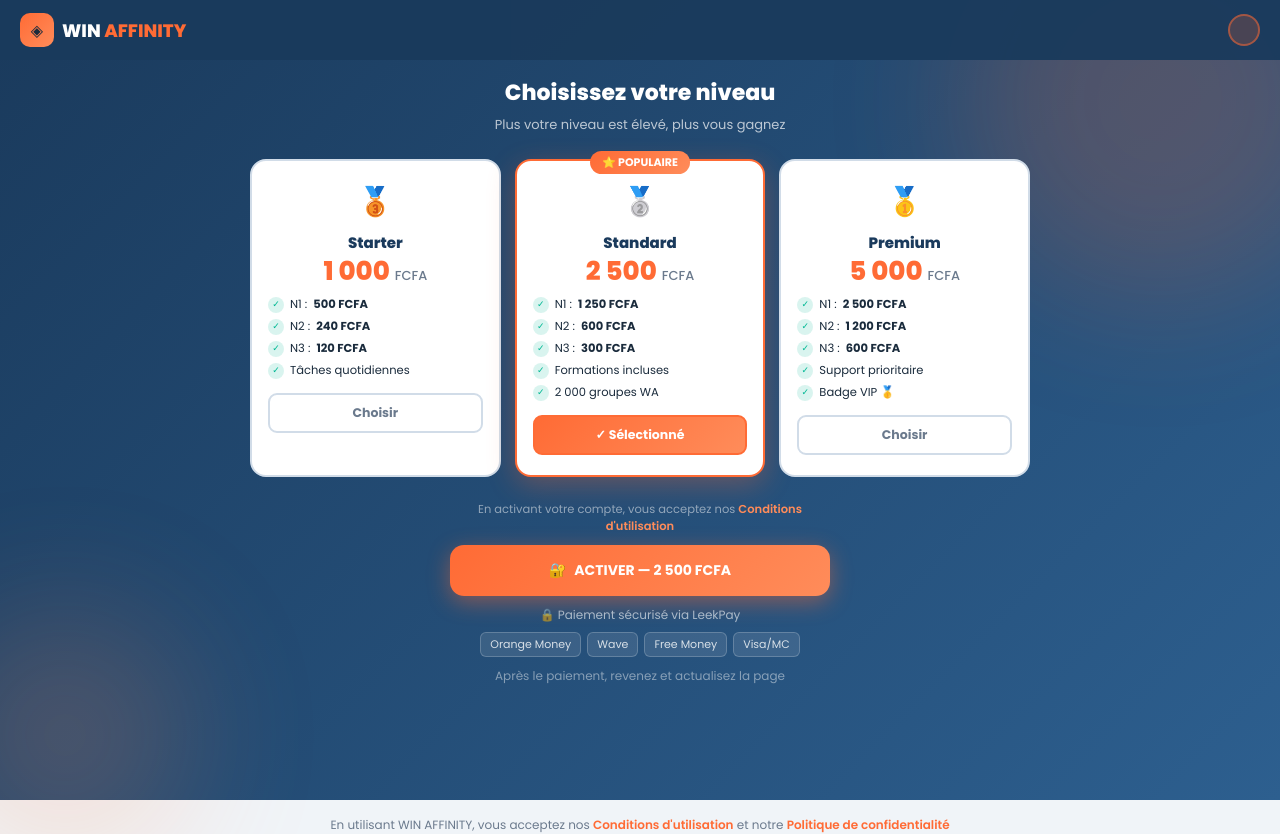
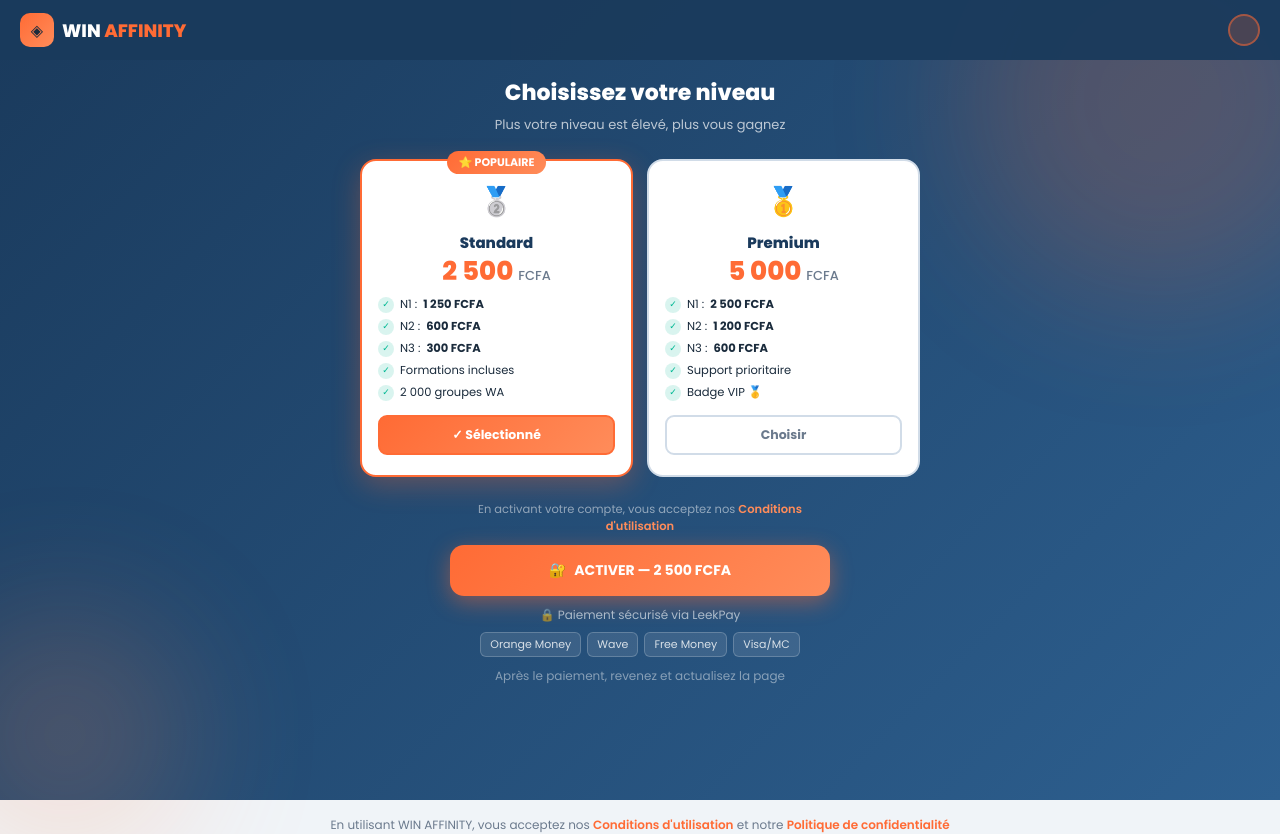
Before and after one commit to abdoula14cherif/winaffinity, a Python web app: template app/templates/payment.html in a window 1280 px wide. Run offline with Jinja, Linux system fonts and the light colour scheme; the template is opened without the code that fills it, so the values that code supplies are empty; some libraries are stand-ins or nearby versions.

Commit message:
Suppression palier 1000f - Standard et Premium seulement

```diff
--- a/app/templates/payment.html
+++ b/app/templates/payment.html
@@ -23,7 +23,7 @@ html,body{min-height:100%;font-family:"Poppins",sans-serif;background:var(--bg);
 .hero{text-align:center;margin-bottom:24px}
 .hero h1{font-size:22px;font-weight:800;color:#fff;margin-bottom:6px}
 .hero p{font-size:13px;color:rgba(255,255,255,.7)}
-.grid{display:grid;grid-template-columns:repeat(3,1fr);gap:14px;max-width:780px;margin:0 auto 24px}
+.grid{display:grid;grid-template-columns:repeat(2,1fr);gap:14px;max-width:560px;margin:0 auto 24px}
 .lcard{background:var(--wh);border-radius:16px;padding:20px 16px;border:2.5px solid var(--bd);cursor:pointer;text-align:center;transition:all var(--t);position:relative}
 .lcard.sel{border-color:#FF6B35;box-shadow:0 8px 28px rgba(255,107,53,.3)}
 .pop-badge{position:absolute;top:-10px;left:50%;transform:translateX(-50%);background:linear-gradient(135deg,#FF6B35,#FF8C5A);color:#fff;border-radius:20px;padding:3px 12px;font-size:11px;font-weight:700;white-space:nowrap}
@@ -76,18 +76,6 @@ html,body{min-height:100%;font-family:"Poppins",sans-serif;background:var(--bg);
     <p>Plus votre niveau est élevé, plus vous gagnez</p>
   </div>
   <div class="grid">
-    <div class="lcard" id="c-starter" onclick="sel('starter',1000)">
-      <div class="lico">🥉</div>
-      <div class="lname">Starter</div>
-      <div class="lprice">1 000 <span>FCFA</span></div>
-      <div class="lfeats">
-        <div class="lfrow"><div class="lfok">✓</div>N1 : <strong>500 FCFA</strong></div>
-        <div class="lfrow"><div class="lfok">✓</div>N2 : <strong>240 FCFA</strong></div>
-        <div class="lfrow"><div class="lfok">✓</div>N3 : <strong>120 FCFA</strong></div>
-        <div class="lfrow"><div class="lfok">✓</div>Tâches quotidiennes</div>
-      </div>
-      <button class="selbtn">Choisir</button>
-    </div>
     <div class="lcard sel" id="c-standard" onclick="sel('standard',2500)">
       <div class="pop-badge">⭐ POPULAIRE</div>
       <div class="lico">🥈</div>
@@ -118,8 +106,9 @@ html,body{min-height:100%;font-family:"Poppins",sans-serif;background:var(--bg);
   </div>
   <div class="pay-wrap">
     <p style="font-size:11.5px;color:rgba(255,255,255,.5);text-align:center;margin-bottom:10px">
-  En activant votre compte, vous acceptez nos <a href="/legal" style="color:#FF8C5A;font-weight:600;text-decoration:none">Conditions d'utilisation</a>
-</p><button class="paybtn" id="pb" onclick="pay()">
+      En activant votre compte, vous acceptez nos <a href="/legal" style="color:#FF8C5A;font-weight:600;text-decoration:none">Conditions d'utilisation</a>
+    </p>
+    <button class="paybtn" id="pb" onclick="pay()">
       <div class="sp" id="sp"></div>
       🔐 <span id="ptxt">ACTIVER — 2 500 FCFA</span>
     </button>
@@ -140,7 +129,7 @@ var amt = 2500;
 function sel(level, amount){
   lvl = level;
   amt = amount;
-  ["starter","standard","premium"].forEach(function(l){
+  ["standard","premium"].forEach(function(l){
     var card = document.getElementById("c-"+l);
     card.classList.remove("sel");
     card.querySelector(".selbtn").textContent = "Choisir";
```
Also changed, not shown: app/routes/payment.py (+4 -68 lines).
